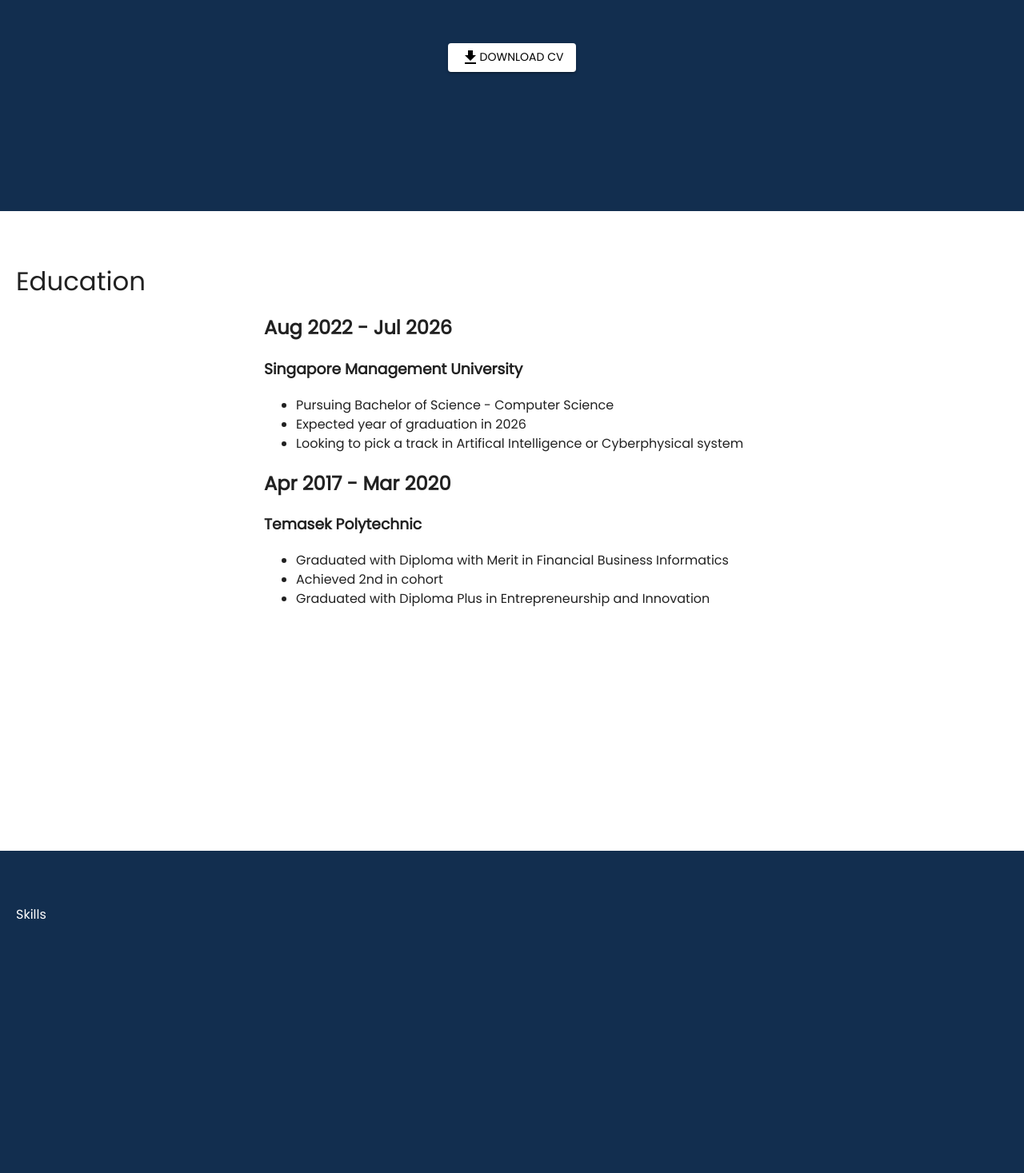
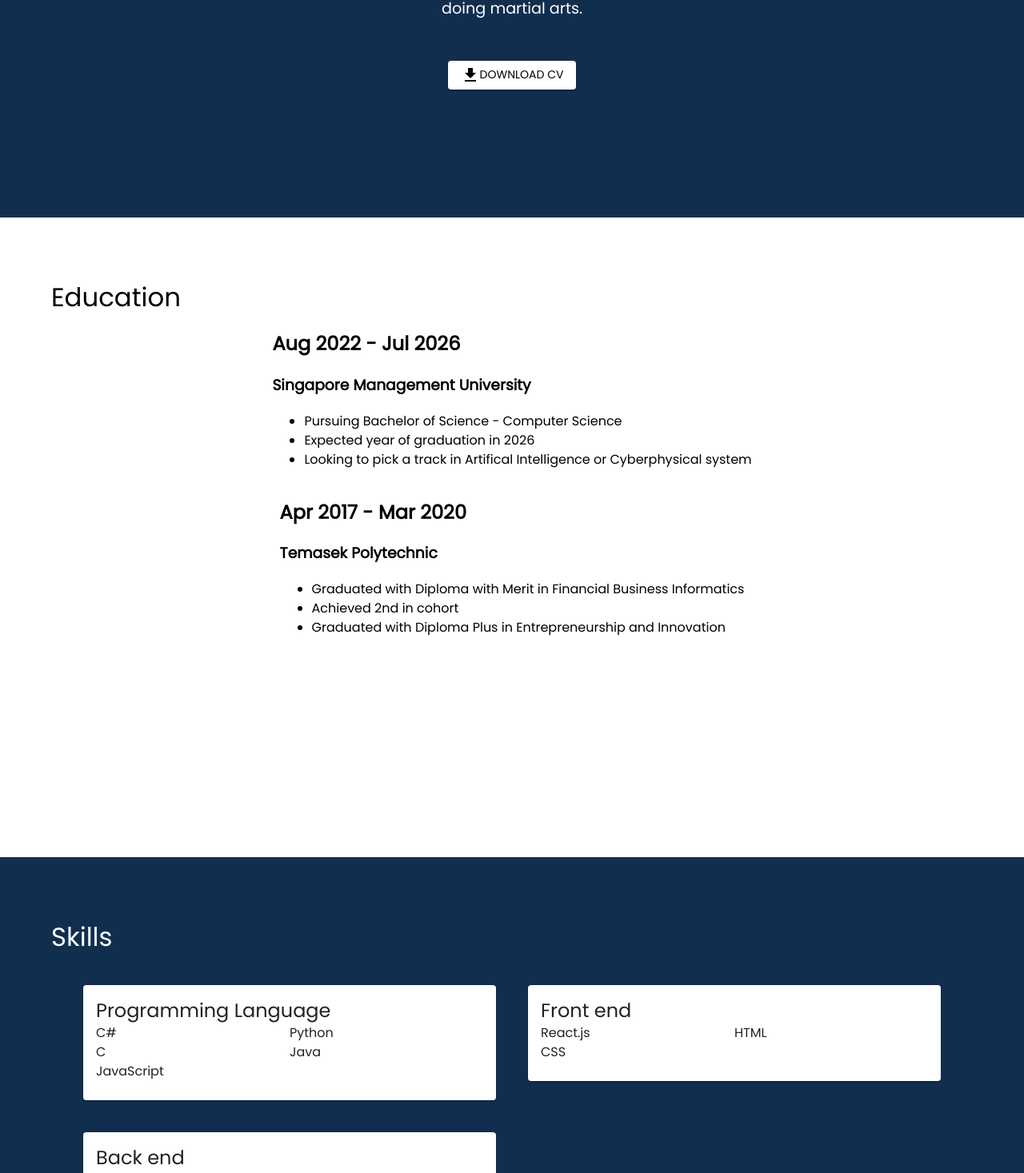
Before and after one commit to ang-rui-yan/portfolio-website, a React (Create React App) app: page / in a window 1280 px wide. Shown: the part 1328-2795 px from the top of the page at 80% size. Built offline with nearby package versions, Linux system fonts and the light colour scheme.

Commit message:
Added styled section to all sections for consistent editting

```diff
--- a/package.json
+++ b/package.json
@@ -8,7 +8,8 @@
     "@fontsource/poppins": "^4.5.10",
     "@mui/icons-material": "^5.10.15",
     "@mui/material": "^5.10.15",
-    "@mui/styled-engine-sc": "^5.10.14",
+    "@mui/styled-engine-sc": "^5.10.16",
+    "@mui/system": "^5.10.17",
     "@testing-library/jest-dom": "^5.16.5",
     "@testing-library/react": "^13.4.0",
     "@testing-library/user-event": "^13.5.0",
--- a/src/App.js
+++ b/src/App.js
@@ -1,4 +1,4 @@
-import { CssBaseline, Grid, ThemeProvider } from '@mui/material';
+import { CssBaseline, Grid, ThemeProvider, Typography } from '@mui/material';
 import React, { useRef } from 'react';
 import theme from './assets/theme';
 import useScrollSnap from 'react-use-scroll-snap';
@@ -14,11 +14,10 @@ import WorkExperienceSection from './components/WorkExperienceSection';
 
 const STYLES = {
 	container: {
-		height: '100vh',
+		position: 'relative',
+		height: 'auto',
 	},
-	small_container: {
-		height: '50vh',
-	},
+	small_container: { paddingBottom: '40px' },
 	alternate: {
 		backgroundColor: '#122E4F',
 	},
@@ -36,7 +35,6 @@ function App() {
 				<Grid
 					container
 					direction="column"
-					rowSpacing={1}
 					columns={1}
 					ref={scrollRef}
 				>
@@ -46,41 +44,23 @@ function App() {
 					>
 						<HeroSection />
 					</Grid>
-					<Grid
-						item
-						style={Object.assign({}, STYLES.container, STYLES.alternate)}
-					>
-						<AboutMeSection />
+					<Grid item>
+						<AboutMeSection isAlternate={true} />
 					</Grid>
-					<Grid
-						item
-						style={Object.assign({}, STYLES.container)}
-					>
+					<Grid item>
 						<EducationSection />
 					</Grid>
-					<Grid
-						item
-						style={Object.assign({}, STYLES.container, STYLES.alternate)}
-					>
-						<SkillSection />
+					<Grid item>
+						<SkillSection isAlternate={true} />
 					</Grid>
-					<Grid
-						item
-						style={Object.assign({}, STYLES.container)}
-					>
+					<Grid item>
 						<WorkExperienceSection />
 					</Grid>
-					<Grid
-						item
-						style={Object.assign({}, STYLES.container, STYLES.alternate)}
-					>
-						<ProjectSection />
+					<Grid item>
+						<ProjectSection isAlternate={true} />
 					</Grid>
-					<Grid
-						item
-						style={Object.assign({}, STYLES.small_container)}
-					>
-						<ContactSection />
+					<Grid item>
+						<ContactSection isSmall={true} />
 					</Grid>
 				</Grid>
 			</ThemeProvider>
--- a/src/Components/AboutMeSection.js
+++ b/src/Components/AboutMeSection.js
@@ -2,8 +2,9 @@ import { Button, styled, Typography, useMediaQuery } from '@mui/material';
 import DownloadIcon from '@mui/icons-material/Download';
 import React from 'react';
 import standingImage from '../assets/images/standing.png';
+import StyledSection from './StyledSection';
 
-function AboutMeSection() {
+function AboutMeSection({ isAlternate }) {
 	const CustomBodyText = styled('div')(({ theme }) => ({
 		margin: 'auto',
 		marginBottom: breakpoints.isXs || breakpoints.isSm ? 20 : 50,
@@ -23,14 +24,7 @@ function AboutMeSection() {
 	};
 
 	return (
-		<>
-			<div
-				style={{
-					padding: '20px',
-					paddingTop: '40px',
-					color: 'white',
-				}}
-			>
+		<StyledSection isAlternate={isAlternate}>
 			<Typography
 				variant="h4"
 				component="div"
@@ -115,8 +109,7 @@ function AboutMeSection() {
 					</Typography>
 				</Button>
 			</div>
-			</div>
-		</>
+		</StyledSection>
 	);
 }
 
--- a/src/Components/ContactSection.js
+++ b/src/Components/ContactSection.js
@@ -1,18 +1,97 @@
-import { Typography } from "@mui/material";
-import React from "react";
+import { Button, Grid, makeStyles, styled, TextField, Typography } from '@mui/material';
+import React from 'react';
+import StyledSection from './StyledSection';
 
-function ContactSection() {
+function ContactSection({ isAlternate, isSmall }) {
 	return (
-		<>
-			<div
-				style={{
-					padding: "20px",
-					paddingTop: "60px",
-				}}
+		<StyledSection
+			isAlternate={isAlternate}
+			isSmall={isSmall}
+		>
+			<Typography
+				variant="h4"
+				component="div"
 			>
-				<Typography>Contact Me</Typography>
-			</div>
-		</>
+				Get in touch
+			</Typography>
+			<Grid
+				container
+				sx={{ paddingTop: '40px' }}
+			>
+				<Grid
+					item
+					xs={12}
+					sm={3}
+				>
+					<Typography>Let's talk about everything!</Typography>
+				</Grid>
+				<Grid
+					item
+					xs={12}
+					sm={9}
+				>
+					<Grid
+						container
+						spacing={3}
+					>
+						<Grid
+							item
+							xs={12}
+							sm={6}
+						>
+							<TextField
+								fullWidth
+								label="Name"
+							/>
+						</Grid>
+						<Grid
+							item
+							xs={12}
+							sm={6}
+						>
+							<TextField
+								fullWidth
+								label="Email Address"
+							/>
+						</Grid>
+
+						<Grid
+							item
+							xs={12}
+						>
+							<TextField
+								label="Subject"
+								fullWidth
+							/>
+						</Grid>
+						<Grid
+							item
+							xs={12}
+						>
+							<TextField
+								label="Message"
+								fullWidth
+								multiline
+								rows={4}
+							/>
+						</Grid>
+						<Grid
+							item
+							xs={12}
+						>
+							<Button
+								variant="contained"
+								fullWidth
+								size="small"
+								sx={{ width: '20%', textTransform: 'capitalize' }}
+							>
+								Send message
+							</Button>
+						</Grid>
+					</Grid>
+				</Grid>
+			</Grid>
+		</StyledSection>
 	);
 }
 
--- a/src/Components/EducationSection.js
+++ b/src/Components/EducationSection.js
@@ -1,5 +1,6 @@
 import { Typography } from '@mui/material';
 import React from 'react';
+import StyledSection from './StyledSection';
 
 function TimelineComponent({ timeline, university, content }) {
 	return (
@@ -7,15 +8,15 @@ function TimelineComponent({ timeline, university, content }) {
 			<h2>{timeline}</h2>
 			<h3>{university}</h3>
 			<ul>
-				{content.map((detail) => (
-					<li>{detail}</li>
+				{content.map((detail, index) => (
+					<li key={index}>{detail}</li>
 				))}
 			</ul>
 		</div>
 	);
 }
 
-function EducationSection() {
+function EducationSection({ isAlternate }) {
 	const data = [
 		{
 			timeline: 'Aug 2022 - Jul 2026',
@@ -37,30 +38,31 @@ function EducationSection() {
 		},
 	];
 	return (
-		<>
-			<div
-				style={{
-					padding: '20px',
-					paddingTop: '60px',
-				}}
-			>
+		<StyledSection isAlternate={isAlternate}>
 			<Typography
 				variant="h4"
 				component="div"
 			>
 				Education
 			</Typography>
-				<div style={{ margin: 'auto', width: '50%' }}>
-					{data.map((point) => (
+			<div
+				style={{
+					display: 'flex',
+					alignItems: 'center',
+					justifyContent: 'center',
+					flexDirection: 'column',
+				}}
+			>
+				{data.map((point, index) => (
 					<TimelineComponent
+						key={index}
 						timeline={point.timeline}
 						university={point.university}
 						content={point.content}
 					/>
 				))}
 			</div>
-			</div>
-		</>
+		</StyledSection>
 	);
 }
 
--- a/src/Components/HeroSection.js
+++ b/src/Components/HeroSection.js
@@ -3,6 +3,10 @@ import { Container } from '@mui/system';
 import React from 'react';
 
 const STYLES = {
+	container: {
+		position: 'relative',
+		height: '100vh',
+	},
 	hero: {
 		position: 'absolute',
 		left: '50%',
--- a/src/Components/ProjectSection.js
+++ b/src/Components/ProjectSection.js
@@ -1,18 +1,18 @@
-import { Typography } from "@mui/material";
-import React from "react";
+import { Typography } from '@mui/material';
+import React from 'react';
+import StyledSection from './StyledSection';
 
-function ProjectSection() {
+function ProjectSection({ isAlternate }) {
 	return (
-		<>
-			<div
-				style={{
-					padding: "20px",
-					paddingTop: "60px",
-				}}
+		<StyledSection isAlternate={isAlternate}>
+			<Typography
+				color="white"
+				variant="h4"
+				component="div"
 			>
-				<Typography color="white">Projects</Typography>
-			</div>
-		</>
+				Projects
+			</Typography>
+		</StyledSection>
 	);
 }
 
--- a/src/Components/SkillSection.js
+++ b/src/Components/SkillSection.js
@@ -1,18 +1,70 @@
-import { Typography } from "@mui/material";
-import React from "react";
+import { Card, CardContent, Grid, Typography } from '@mui/material';
+import React from 'react';
+import StyledSection from './StyledSection';
 
-function SkillSection() {
+const data = [
+	{
+		title: 'Programming Language',
+		details: ['C#', 'Python', 'C', 'Java', 'JavaScript'],
+	},
+	{
+		title: 'Front end',
+		details: ['React.js', 'HTML', 'CSS'],
+	},
+	{
+		title: 'Back end',
+		details: ['Flask', 'SQL'],
+	},
+];
+
+function SkillSection({ isAlternate }) {
 	return (
-		<>
-			<div
-				style={{
-					padding: "20px",
-					paddingTop: "60px",
-				}}
+		<StyledSection isAlternate={isAlternate}>
+			<Typography
+				variant="h4"
+				component="div"
+				color="white"
 			>
-				<Typography color="white">Skills</Typography>
-			</div>
-		</>
+				Skills
+			</Typography>
+			<Grid
+				container
+				spacing={5}
+				padding={5}
+				alignItems="stretch"
+			>
+				{data.map((content, index) => (
+					<Grid
+						item
+						xs={12}
+						sm={6}
+						key={index}
+					>
+						<Card>
+							<CardContent>
+								<Typography
+									variant="h5"
+									component="div"
+								>
+									{content.title}
+								</Typography>
+								<Grid container>
+									{content.details.map((detail, index) => (
+										<Grid
+											item
+											xs={6}
+											key={index}
+										>
+											{detail}
+										</Grid>
+									))}
+								</Grid>
+							</CardContent>
+						</Card>
+					</Grid>
+				))}
+			</Grid>
+		</StyledSection>
 	);
 }
 
--- /dev/null
+++ b/src/Components/StyledSection.js
@@ -0,0 +1,32 @@
+import React from 'react';
+import { Container, styled, Typography } from '@mui/material';
+
+function StyledSection({ isAlternate, isSmall, children }) {
+	const CustomContainer = styled('div')(({ theme }) => ({
+		backgroundColor: isAlternate ? '#122E4F' : '#',
+		color: isAlternate ? 'white' : 'black',
+		height: isSmall ? '100%' : '100vh',
+		padding: '80px 0px',
+	}));
+	const Subtitle = styled('div')(({ theme }) => ({
+		fontSize: '1rem',
+		'@media (min-width:600px)': {
+			fontSize: '1rem',
+		},
+		[theme.breakpoints.up('md')]: {
+			fontSize: '1.5rem',
+		},
+	}));
+
+	return (
+		<CustomContainer>
+			<Container>
+				{React.Children.map(children, (child) => (
+					<div>{child}</div>
+				))}
+			</Container>
+		</CustomContainer>
+	);
+}
+
+export default StyledSection;
--- a/src/Components/WorkExperienceSection.js
+++ b/src/Components/WorkExperienceSection.js
@@ -1,18 +1,17 @@
-import { Typography } from "@mui/material";
-import React from "react";
+import { Typography } from '@mui/material';
+import React from 'react';
+import StyledSection from './StyledSection';
 
-function WorkExperienceSection() {
+function WorkExperienceSection({ isAlternate }) {
 	return (
-		<>
-			<div
-				style={{
-					padding: "20px",
-					paddingTop: "60px",
-				}}
+		<StyledSection isAlternate={isAlternate}>
+			<Typography
+				variant="h4"
+				component="div"
 			>
-				<Typography>Work Experience</Typography>
-			</div>
-		</>
+				Work Experience
+			</Typography>
+		</StyledSection>
 	);
 }
 
```
Also changed, not shown: 1 other file (tests, documents, lock files or other folders). Lines whose indentation alone changed are shown as unchanged.
